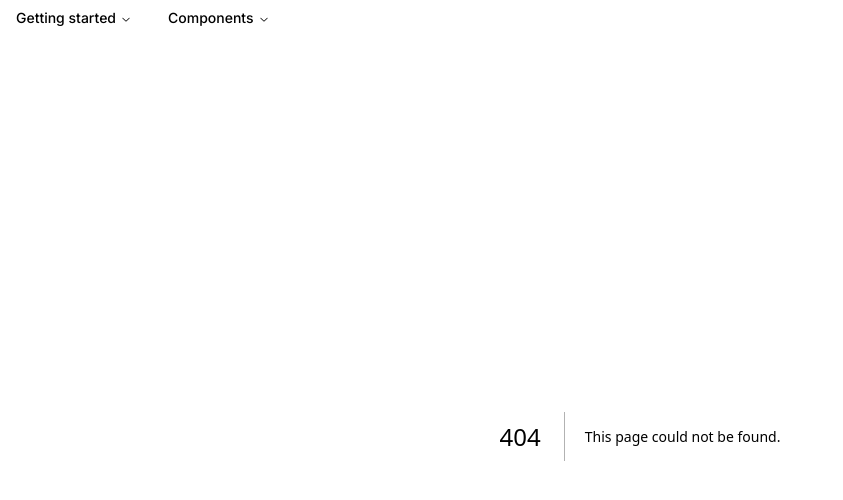
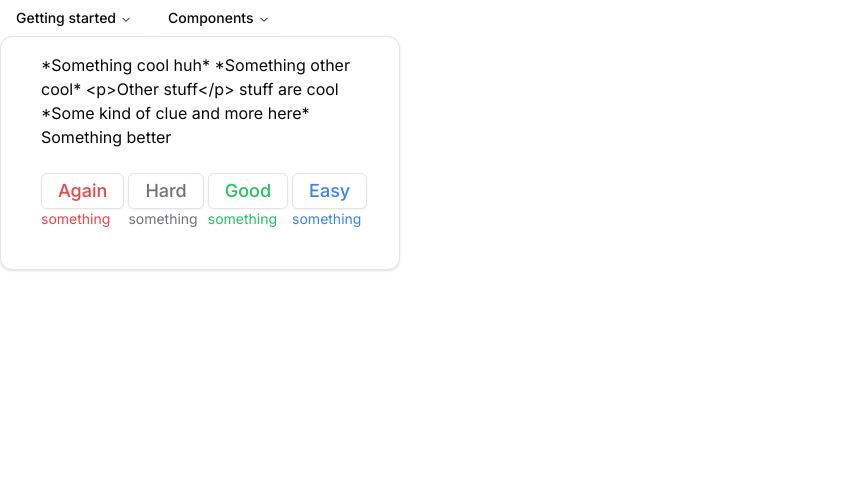
Before and after one commit to devyk100/GengouConnect-NextJS, a Next.js app: page /flashcard-test in a window 1280 px wide. Before the commit this address had no page. Shown: the top 500 px of the page, without its empty margins (0-843 px from the left). Built offline with nearby package versions, Linux system fonts and the light colour scheme.

Commit message:
working on flashcard

```diff
--- /dev/null
+++ b/src/app/flashcard-test/page.tsx
@@ -0,0 +1,9 @@
+import FlashcardView from "@/components/flashcardView";
+
+export default function Page(){
+    return (
+        <>
+            <FlashcardView />
+        </>
+    )
+}
--- /dev/null
+++ b/src/components/flashcardButton.tsx
@@ -0,0 +1,30 @@
+import { cn } from "@/lib/utils"
+import { Button } from "./ui/button"
+
+export enum FlashcardButtonType {
+    again = "Again",
+    hard = "Hard",
+    good = "Good",
+    easy = "easy"
+}
+
+export function FlashcardButton({ type, time }: {
+    type: FlashcardButtonType,
+    time: string
+}) {
+    const textStyle = (type == FlashcardButtonType.again ? "text-red-500" : (type == FlashcardButtonType.easy) ? "text-blue-500" : (type == FlashcardButtonType.good) ? "text-green-500" : "text-zinc-500");
+    return (
+        <>
+            <span className="flex flex-col mr-1">
+                <Button className={cn("text-lg", textStyle)} variant="outline">
+                    {
+                        (type == FlashcardButtonType.again) ? "Again" : (type == FlashcardButtonType.easy) ? "Easy" : (type == FlashcardButtonType.good) ? "Good" : "Hard"
+                    }
+                </Button>
+                <span className={cn("text-sm", textStyle)}>
+                    {time}
+                </span>
+            </span>
+        </>
+    )
+}
--- /dev/null
+++ b/src/components/flashcardView.tsx
@@ -0,0 +1,39 @@
+"use client"
+
+import {
+    Card,
+    CardContent,
+    CardDescription,
+    CardFooter,
+    CardHeader,
+    CardTitle,
+} from "@/components/ui/card"
+import { FlashcardData } from "@/lib/flashcard-types"
+import { Button } from "./ui/button"
+import { FlashcardButton, FlashcardButtonType } from "./flashcardButton"
+
+
+export default function FlashcardView() {
+    const demo: FlashcardData = {
+        backSide: `*Something cool huh*\n*Something other cool*\n<p>Other stuff</p>\nstuff are cool`,
+        frontSide: `*Some kind of clue and more here*\nSomething better`
+    }
+    return (
+        <>
+            <Card className="w-[400px] p-4">
+                <CardContent>
+
+                    <p>{demo.backSide}</p><p>{demo.frontSide}</p>
+                </CardContent>
+                <CardFooter>
+                    <div className="flex">
+                        <FlashcardButton time="something" type={FlashcardButtonType.again}></FlashcardButton>
+                        <FlashcardButton time="something" type={FlashcardButtonType.hard}></FlashcardButton>
+                        <FlashcardButton time="something" type={FlashcardButtonType.good}></FlashcardButton>
+                        <FlashcardButton time="something" type={FlashcardButtonType.easy}></FlashcardButton>
+                    </div>
+                </CardFooter>
+            </Card>
+        </>
+    )
+}
--- a/src/components/ui/card.tsx
+++ b/src/components/ui/card.tsx
@@ -52,6 +52,17 @@ const CardDescription = React.forwardRef<
   />
 ))
 CardDescription.displayName = "CardDescription"
+const FlashcardContent = React.forwardRef<
+  HTMLParagraphElement,
+  React.HTMLAttributes<HTMLParagraphElement>
+>(({ className, ...props }, ref) => (
+  <p
+    ref={ref}
+    className={cn("text-muted-foreground", className)}
+    {...props}
+  />
+))
+FlashcardContent.displayName = "FlashcardContent"
 
 const CardContent = React.forwardRef<
   HTMLDivElement,
@@ -73,4 +84,4 @@ const CardFooter = React.forwardRef<
 ))
 CardFooter.displayName = "CardFooter"
 
-export { Card, CardHeader, CardFooter, CardTitle, CardDescription, CardContent }
+export { Card, CardHeader, CardFooter, CardTitle, CardDescription, CardContent, FlashcardContent }
--- /dev/null
+++ b/src/lib/flashcard-types.ts
@@ -0,0 +1,8 @@
+export  type FlashcardData = {
+    frontSide: string,
+    backSide: string,
+    questionAudioUrl?: string,
+    answerAudioUrl?: string,
+    questionImageUrl?: string,
+    answerImageUrl?: string
+}
```
